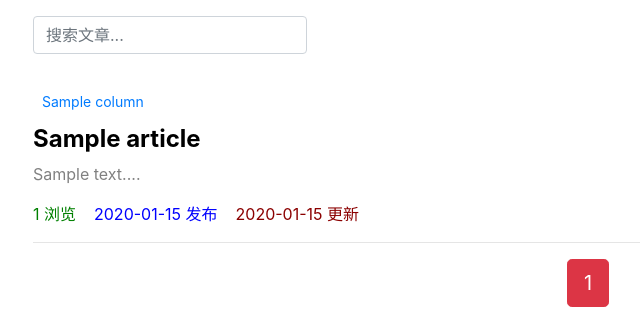
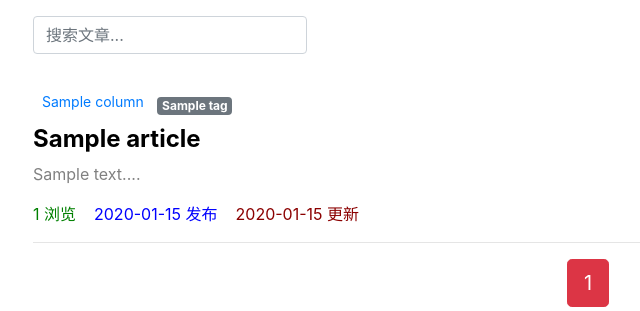
Before and after one commit to Senrioty/my_blog, a Django app: template article/templates/article/list.html in a window 1280 px wide. Shown: the part 120-431 px from the top of the page, without its empty margins (52-692 px from the left). Run offline with Django 3.2, Linux system fonts and the light colour scheme; the template is opened without the code that fills it: most values are stand-ins (such as "Sample title", 1, 10 or a date in 2020); some libraries are stand-ins or nearby versions.

Commit message:
引用第三方库django-taggit加入标签功能，并做相应的修改

```diff
--- a/article/form.py
+++ b/article/form.py
@@ -7,4 +7,4 @@ class ArticleForm(forms.ModelForm):
         # 指明数据模型来源
         model = Article
         # 定义表单包含的字段
-        fields = ('title', 'content')
+        fields = ('title', 'content', 'tags')
--- a/article/models.py
+++ b/article/models.py
@@ -1,5 +1,6 @@
 from django.db import models
 from django.contrib.auth.models import User
+from taggit.managers import TaggableManager
 
 # Create your models here.
 class ArticleColumn(models.Model):
@@ -21,6 +22,9 @@ class Article(models.Model):
     # PositiveIntegerField 是用于存储正整数的字段
     total_views = models.PositiveIntegerField(default=0)
 
+    # 应用第三方库django-taggit实现标签功能,这是多对多
+    tags = TaggableManager(blank=True)
+
     class Meta:
         ordering = ['-created_time']
 
--- a/article/templates/article/list.html
+++ b/article/templates/article/list.html
@@ -13,10 +13,10 @@
     <nav aria-label="breadcrumb" style="margin-top: 1em">
         <ol class="breadcrumb">
             <li class="breadcrumb-item">
-                <a href="{% url 'article:article_list' %}?search={{ search }}&column={{ column }}">最新</a>
+                <a href="{% url 'article:article_list' %}?search={{ search }}&column={{ column }}&tag={{ tag }}">最新</a>
             </li>
             <li class="breadcrumb-item">
-                <a href="{% url 'article:article_list' %}?order=total_views&search={{ search }}&column={{ column }}">最热</a>
+                <a href="{% url 'article:article_list' %}?order=total_views&search={{ search }}&column={{ column }}&tag={{ tag }}">最热</a>
             </li>
         </ol>
     </nav>
@@ -71,7 +71,7 @@
                 <!-- 栏目 -->
                 {% if article.column %}
                     <a role="button"
-                       href="{% url 'article:article_list' %}?column={{ article.column.id }}"
+                       href="{% url 'article:article_list' %}?column={{ article.column.id }}&tag={{ tag }}"
                         class="btn btn-sm mb-2
                             {% if article.column.title == 'Django' %}
                                 btn-success
@@ -85,6 +85,16 @@
                         {{ article.column }}
                     </a>
                 {% endif %}
+
+                <!-- 标签 badge badge-secondary这个是bootstrap的徽章样式-->
+                <span>
+                    {% for tag in article.tags.all %}
+                        <a href="{% url 'article:article_list' %}?tag={{ tag }}" class="badge badge-secondary">{{ tag.name }}</a>
+                    {% endfor %}
+
+                </span>
+
+
 
                 <!-- 标题 -->
                 <h4>
@@ -126,11 +136,11 @@
         <div class="m-auto">
             <span class="step-links">
                 {% if page_of_articles.has_previous %}
-                    <a href="?page=1" class="btn btn-success">
+                    <a href="?page=1&order={{ order }}&search={{ search }}&column={{ column }}&tag={{ tag }}" class="btn btn-success">
                         &laquo;1
                     </a>
                     <span>...</span>
-                    <a href="?page={{ page_of_articles.previous_page_number }}" class="btn btn-secondary">
+                    <a href="?page={{ page_of_articles.previous_page_number }}&order={{ order }}&search={{ search }}&column={{ column }}&tag={{ tag }}" class="btn btn-secondary">
                         {{ page_of_articles.previous_page_number }}
                     </a>
                 {% endif %}
@@ -141,11 +151,11 @@
                 </span>
 
                 {% if page_of_articles.has_next %}
-                    <a href="?page={{ page_of_articles.next_page_number }}" class="btn btn-secondary">
+                    <a href="?page={{ page_of_articles.next_page_number }}&order={{ order }}&search={{ search }}&column={{ column }}&tag={{ tag }}" class="btn btn-secondary">
                         {{ page_of_articles.next_page_number }}
                     </a>
                     <span>...</span>
-                    <a href="?page={{ page_of_articles.paginator.num_pages }}" class="btn btn-success">
+                    <a href="?page={{ page_of_articles.paginator.num_pages }}&order={{ order }}&search={{ search }}&column={{ column }}&tag={{ tag }}" class="btn btn-success">
                         {{ page_of_articles.paginator.num_pages }} &raquo;
                     </a>
                 {% endif %}
--- a/article/templates/article/update.html
+++ b/article/templates/article/update.html
@@ -34,6 +34,12 @@
                     </select>
                 </div>
 
+                <!-- 标签 -->
+                <div class="form-group">
+                    <label for="tags">标签</label>
+                    <input type="text" class="form-control col-3" id="tags" name="tags" value="{{ tags }}">
+                </div>
+
                 <div class="form-group">
                     <label for="content">文章正文</label>
                     <textarea type="text" class="form-control" id="content" name="content" rows="12">{{ article.content }}</textarea>
```
Also changed, not shown: article/templates/article/create.html (+7 -0 lines), article/views.py (+21 -1 lines).
